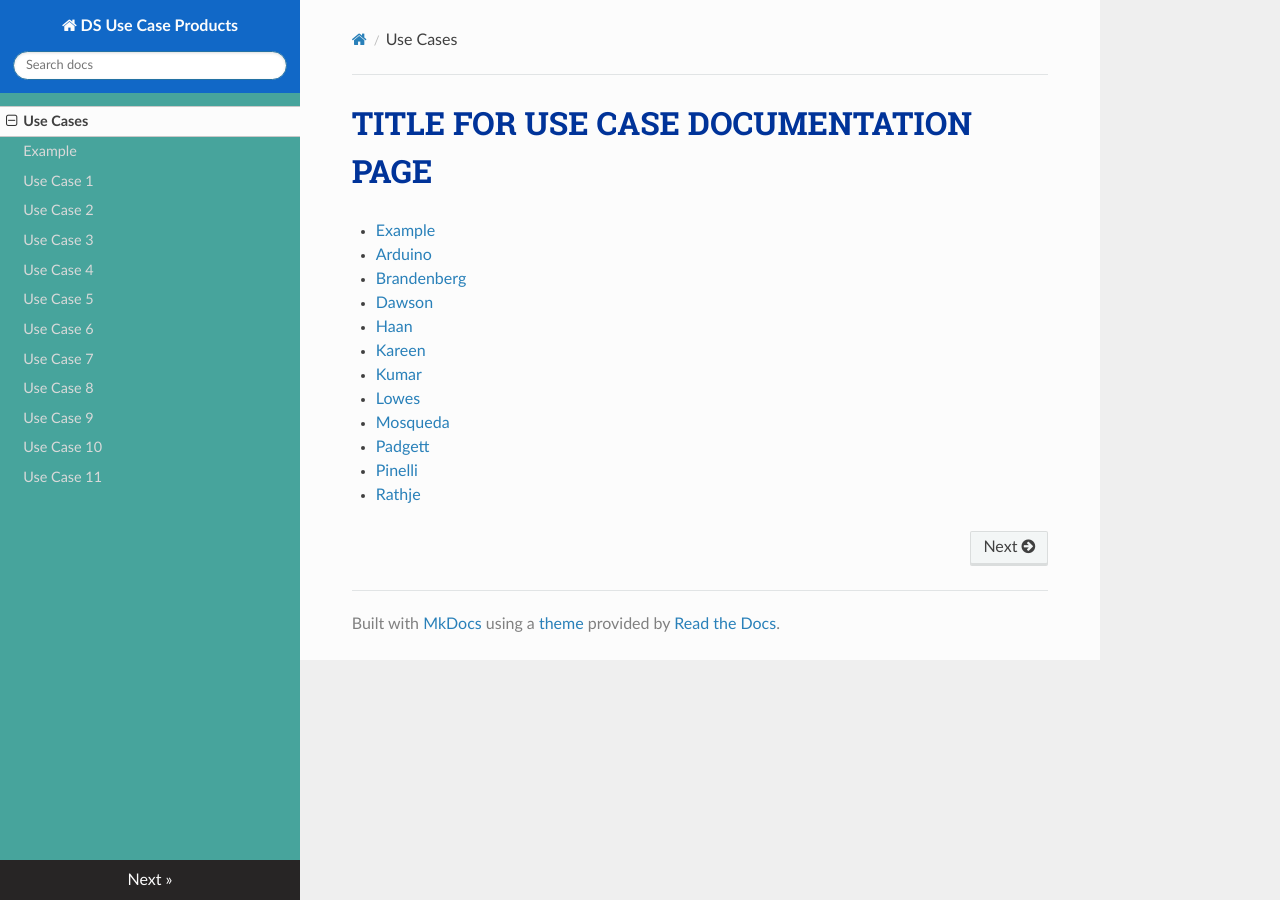
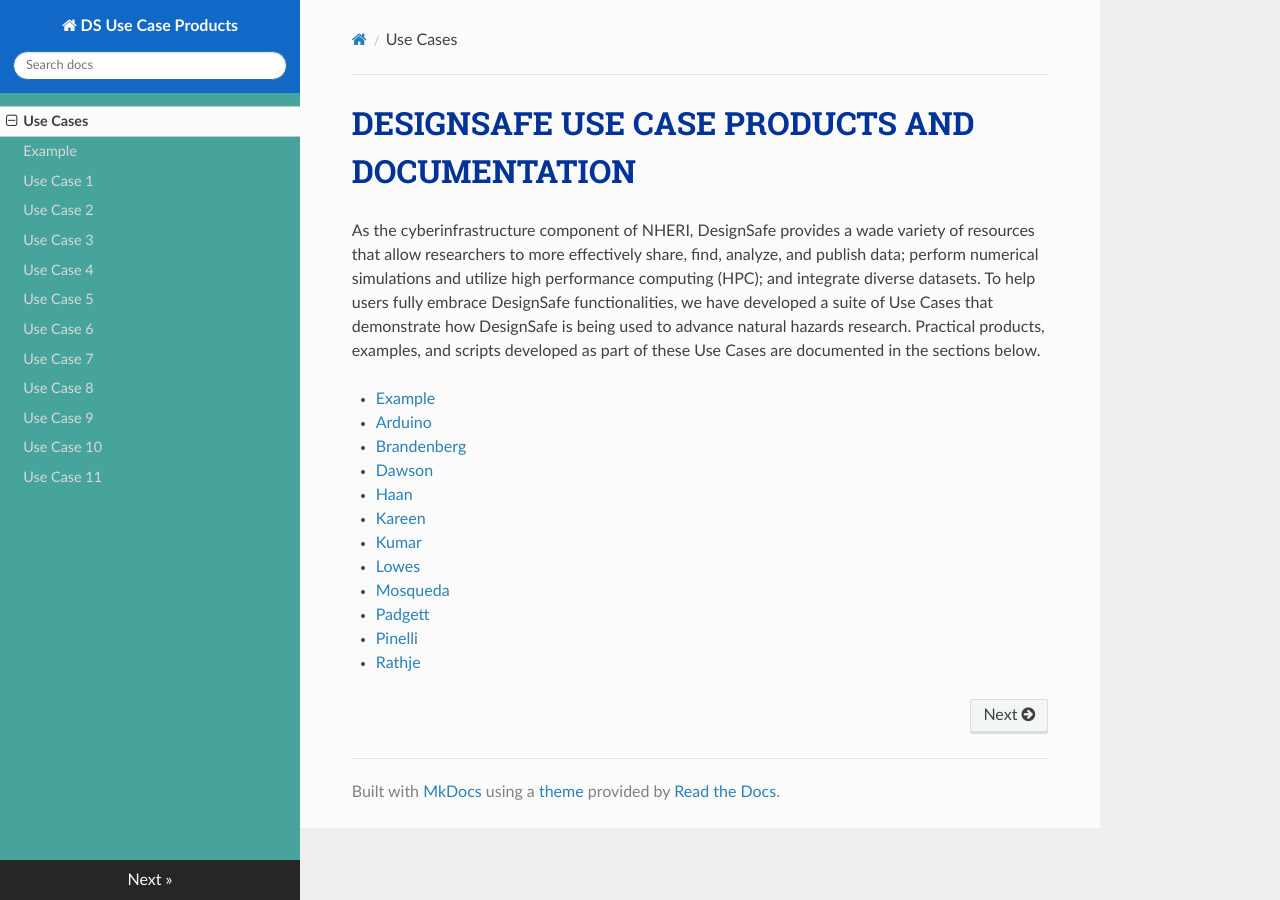
Before and after one commit to zwyll/DS_Use_Case_template, an MkDocs documentation site: the page built from docs/index.md, in a window 1280 px wide. Built offline with MkDocs 1.6.1, drawn with Linux system fonts in a browser that asks for light colours; nearby versions of some CDN libraries.

Commit message:
Added intro paragraph

```diff
--- a/docs/index.md
+++ b/docs/index.md
@@ -1,4 +1,6 @@
-# TITLE for Use Case Documentation Page
+# DesignSafe Use Case Products and Documentation
+
+As the cyberinfrastructure component of NHERI, DesignSafe provides a wade variety of resources that allow researchers to more effectively share, find, analyze, and publish data; perform numerical simulations and utilize high performance computing (HPC); and integrate diverse datasets.  To help users fully embrace DesignSafe functionalities, we have developed a suite of Use Cases that demonstrate how DesignSafe is being used to advance natural hazards research.  Practical products, examples, and scripts developed as part of these Use Cases are documented in the sections below.
 
 * [Example](example/usecase.md)
 * [Arduino](arduino/usecase.md)
```
